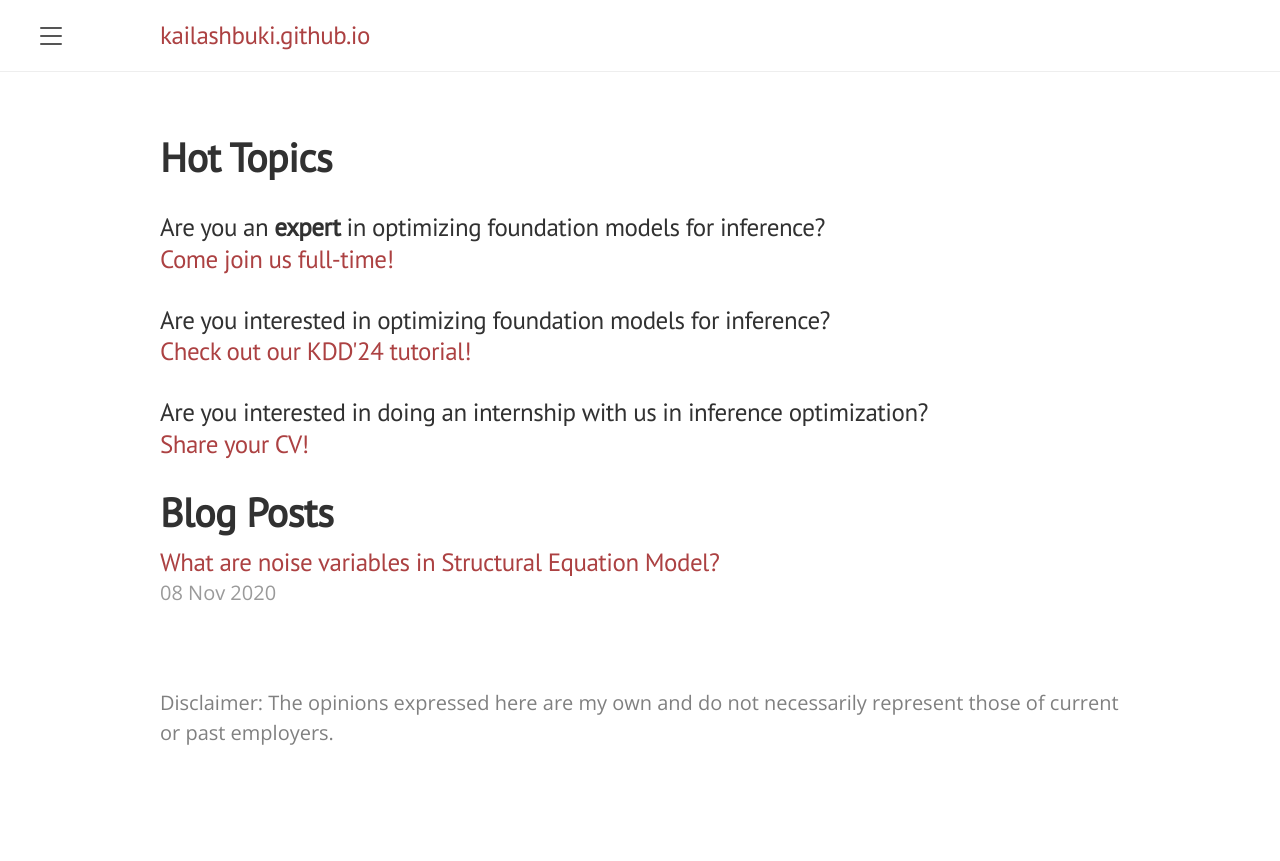
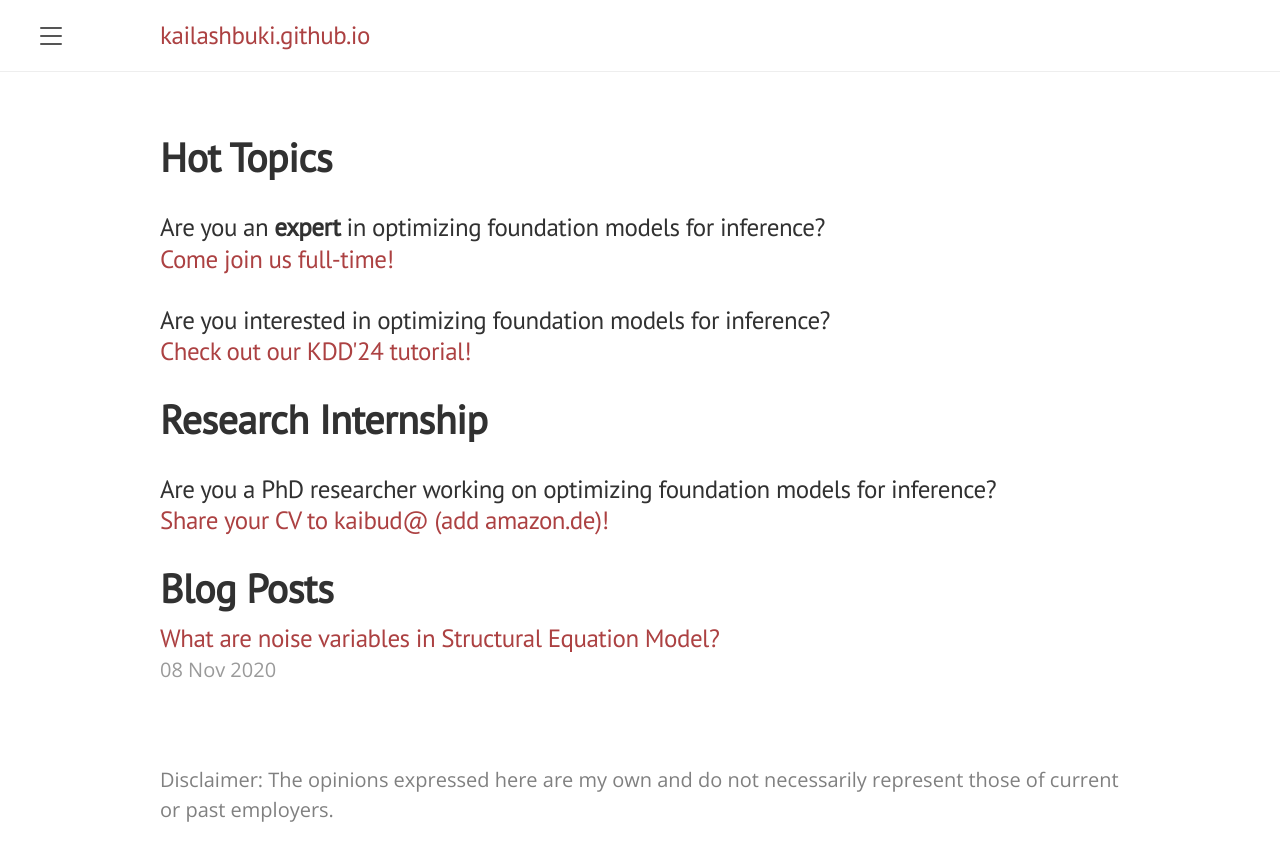
Before and after one commit to kailashbuki/kailashbuki.github.io, a Jekyll site: the page built from index.html, in a window 1280 px wide. Shown: the top 861 px of the page. Built offline with Jekyll 4.4.1, drawn with Linux system fonts in a browser that asks for light colours.

Commit message:
Add a section highlighting research internship positions

```diff
--- a/index.html
+++ b/index.html
@@ -7,7 +7,11 @@ title: Home
 <div class="posts">
   <h3>Are you an <b>expert</b> in optimizing foundation models for inference?<br/><a href="https://www.amazon.jobs/en/jobs/2671082/applied-scientist-ii-ai-research-education" target="_blank">Come join us full-time!</a></h3>
   <h3>Are you interested in optimizing foundation models for inference?<br/><a href="https://sites.google.com/view/kdd-2024-tutorial-inf-opt-/home" target="_blank">Check out our KDD'24 tutorial!</a></h3>
-  <h3>Are you interested in doing an internship with us in inference optimization?<br/><a href="mailto:kaibud@amazon.com" target="_blank">Share your CV!</a></h3>
+</div>
+
+<h1><b>Research Internship</b></h1>
+<div class="posts">
+  <h3>Are you a PhD researcher working on optimizing foundation models for inference? <br/><a>Share your CV to kaibud@ (add amazon.de)!</a></h3>
 </div>
 
 <h1><b>Blog Posts</b></h1>
```
